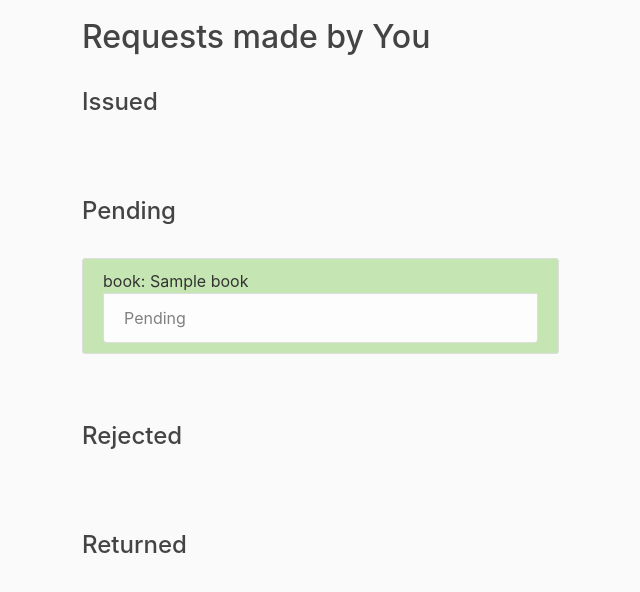
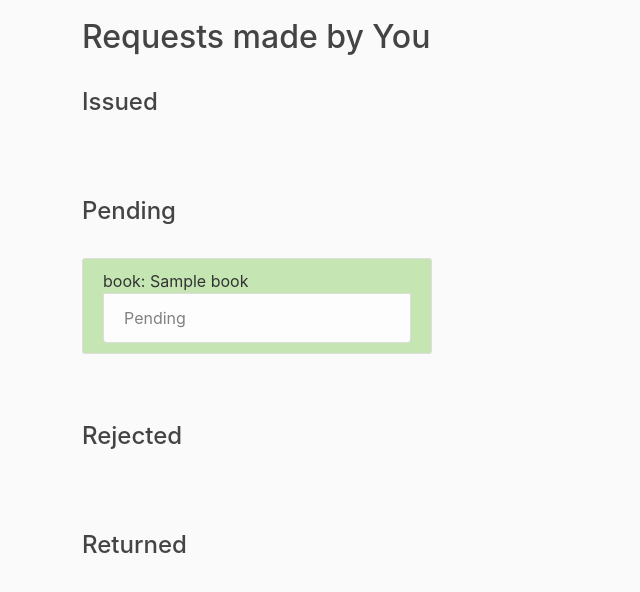
Before and after one commit to UjjwalAggarwal-1/LMS, a Django app: page /all_books/issue_requests_student/ in a window 1280 px wide. Shown: the part 62-654 px from the top of the page, without its empty margins (3-643 px from the left). Run offline with Django 4.2, Linux system fonts and the light colour scheme; a user stored in the database is signed in; tables that the repository leaves empty hold one stand-in row (values such as "Sample post"); some libraries are stand-ins or nearby versions.

Commit message:
a bit bootstrap modified

```diff
--- a/all_books/templates/all_books/base.html
+++ b/all_books/templates/all_books/base.html
@@ -69,7 +69,7 @@
 
 <main role="main" class="container">
   <div class="row">
-    <div class="col-md-8">
+    <div class="col-md-12">
       {% block content %} {% endblock content %}
     </div>
   </div>
--- a/all_books/templates/all_books/issue_requests_student.html
+++ b/all_books/templates/all_books/issue_requests_student.html
@@ -8,7 +8,7 @@
 <div class="row">
 {% for issue_request in issue_requests_student %}
 {% if issue_request.issue_request_status == 'issued' %}
-<div class="col-md-8">
+<div class="col-md-4">
   <ul class="list-group">
       <article class="full content-section">
           <div>book: {{ issue_request.isbn_of_book }}</div>
@@ -29,7 +29,7 @@
 <div class="row">
 {% for issue_request in issue_requests_student %}
 {% if issue_request.issue_request_status == 'pending' or issue_request.issue_request_status == 'renewed' %}
-<div class="col-md-8">
+<div class="col-md-4">
     <ul class="list-group">
       <article class="full content-section">
           <div>book: {{ issue_request.isbn_of_book }}</div>
@@ -45,7 +45,7 @@
 <div class="row">
 {% for issue_request in issue_requests_student %}
 {% if issue_request.issue_request_status == 'rejected' %}
-<div class="col-md-8">
+<div class="col-md-4">
 <ul class="list-group">
 <article class="full content-section">
 <div>book: {{ issue_request.isbn_of_book }}</div>
@@ -61,7 +61,7 @@ rejected with note: <br>
 <div class="row">
 {% for issue_request in issue_requests_student %}
 {% if issue_request.issue_request_status == 'returned' %}
-<div class="col-md-8">
+<div class="col-md-4">
 <ul class="list-group">
 <article class="full content-section">
 <div>book: {{ issue_request.isbn_of_book }}</div>
```
Also changed, not shown: all_books/templates/all_books/search_results.html (+8 -0 lines).
